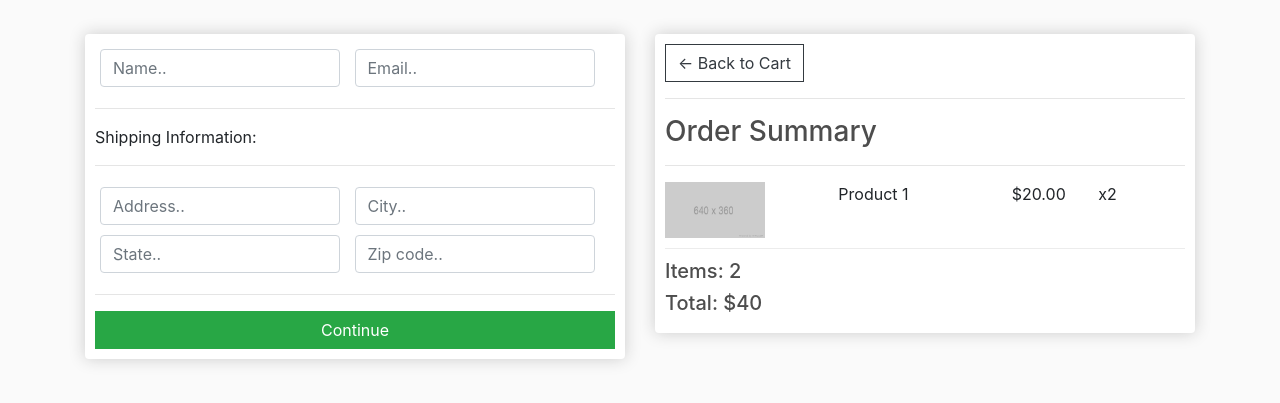
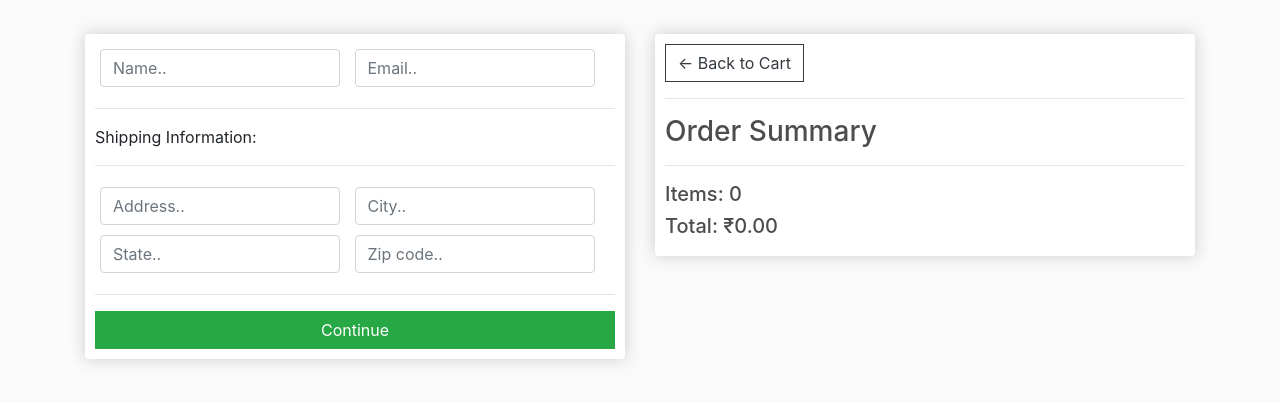
Before and after one commit to BSimham/ecommerce, a Django app: page /checkout/ in a window 1280 px wide. Shown: the part 57-460 px from the top of the page. Run offline with Django 3.2, Linux system fonts and the light colour scheme; some libraries are stand-ins or nearby versions.

Commit message:
made checkout.html dynamic

```diff
--- a/store/templates/store/checkout.html
+++ b/store/templates/store/checkout.html
@@ -48,14 +48,17 @@
                 <hr>
                 <h3>Order Summary</h3>
                 <hr>
+                {% for item in items %}
                 <div class="cart-row">
-                    <div style="flex:2"><img class="row-image" src="{% static 'images/placeholder.png' %}"></div>
-                    <div style="flex:2"><p>Product 1</p></div>
-                    <div style="flex:1"><p>$20.00</p></div>
-                    <div style="flex:1"><p>x2</p></div>
+                    <div style="flex:2"><img class="row-image" src="{{item.product.imageURL}}"></div>
+                    <div style="flex:2"><p>{{item.product.name}}</p></div>
+                    <div style="flex:1"><p>&#8377;{{item.product.price}}</p></div>
+                    <div style="flex:1"><p>x {{item.quantity}}</p></div>
                 </div>
-                <h5>Items:   2</h5>
-                <h5>Total:   $40</h5>
+                {% endfor %}
+
+                <h5>Items:   {{order.get_cart_items}}</h5>
+                <h5>Total:   &#8377;{{order.get_cart_total|floatformat:2}}</h5>
             </div>
 
 
--- a/store/views.py
+++ b/store/views.py
@@ -23,5 +23,14 @@ def cart(request):
     return render(request,'store/cart.html',context)
 
 def checkout(request):
-    context={}
+
+    if request.user.is_authenticated:
+        customer=request.user.customer
+        order,created=Order.objects.get_or_create(customer,complete=False) #creating an object or quering one
+        items=order.orderitem_set.all() # it will get all the orderitems that have this order as parent
+    else:
+        items=[]
+        order={'get_cart_total':0, 'get_cart_items':0}
+
+    context={'items':items, 'order':order}
     return render(request,'store/checkout.html',context)
```
Also changed, not shown: db.sqlite3.
